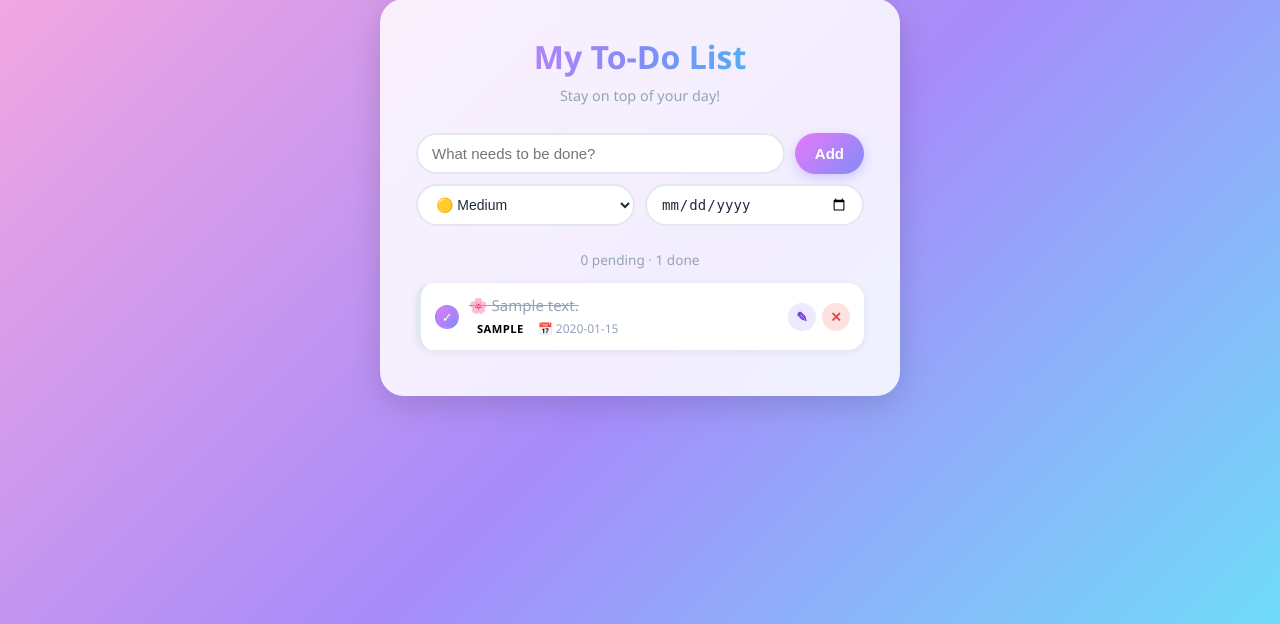
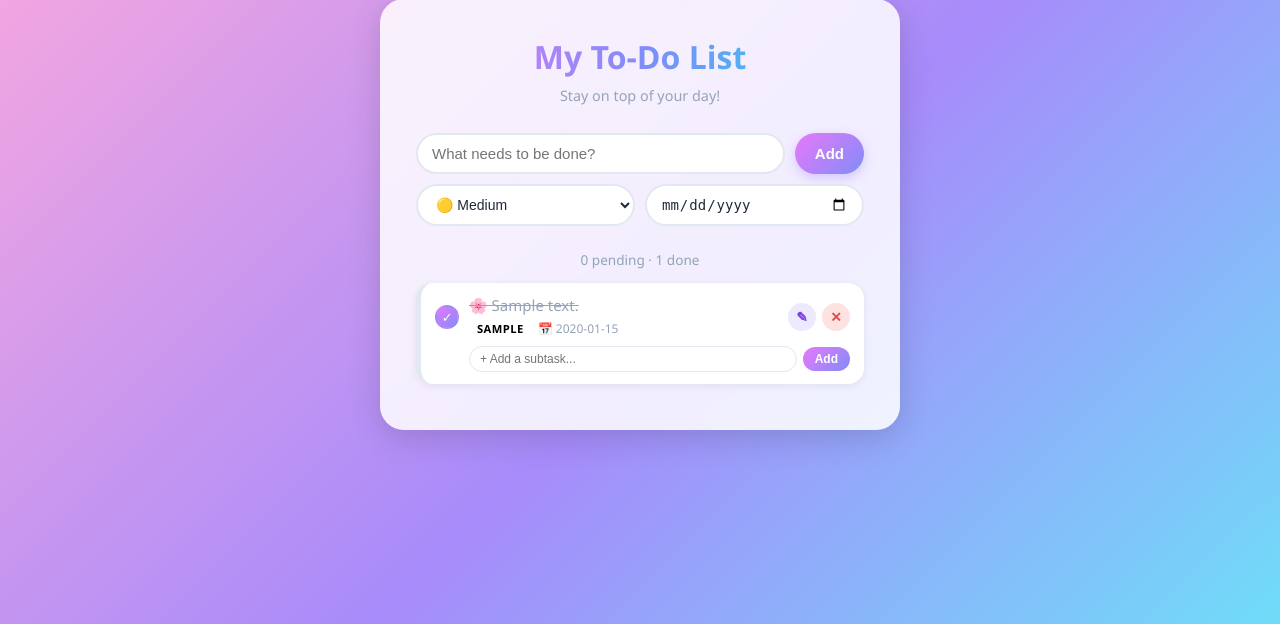
Before and after one commit to novshita/todo-app, a Flask app: page / in a window 1280 px wide. Shown: the part 41-665 px from the top of the page. Run offline with Flask 3, Linux system fonts and the light colour scheme; tables that the repository leaves empty hold one stand-in row (values such as "Sample post").

Commit message:
Add subtasks feature with clean layout and DB migration
- Added subtasks column to SQLite schema with auto-migration for existing DBs
- New routes: add, toggle, and delete subtasks
- Restructured task list layout so subtasks appear below the main task row
- Fixed messy horizontal layout by wrapping main task in .task-row div

Co-Authored-By: Claude Sonnet 4.6 <noreply@anthropic.com>

```diff
--- a/app.py
+++ b/app.py
@@ -1,5 +1,6 @@
 import sqlite3
 import os
+import json
 from flask import Flask, render_template, request, redirect, url_for
 
 app = Flask(__name__)
@@ -22,19 +23,40 @@ def init_db():
                 text     TEXT    NOT NULL,
                 done     INTEGER NOT NULL DEFAULT 0,
                 priority TEXT    NOT NULL DEFAULT 'medium',
-                due_date TEXT             DEFAULT ''
+                due_date TEXT             DEFAULT '',
+                subtasks TEXT             DEFAULT '[]'
             )
         """)
+        # migrate: add subtasks column if upgrading from an older DB
+        cols = [r[1] for r in conn.execute("PRAGMA table_info(tasks)").fetchall()]
+        if "subtasks" not in cols:
+            conn.execute("ALTER TABLE tasks ADD COLUMN subtasks TEXT DEFAULT '[]'")
 
 
 init_db()
+
+
+def parse_subtasks(subtasks_json):
+    try:
+        return json.loads(subtasks_json or "[]")
+    except:
+        return []
+
+
+def serialize_subtasks(subtasks):
+    return json.dumps(subtasks)
 
 
 @app.route("/")
 def index():
     edit_id = request.args.get("edit", type=int, default=-1)
     with get_db() as conn:
-        tasks = conn.execute("SELECT * FROM tasks ORDER BY id").fetchall()
+        task_rows = conn.execute("SELECT * FROM tasks ORDER BY id").fetchall()
+        tasks = []
+        for row in task_rows:
+            task_dict = dict(row)
+            task_dict["subtasks"] = parse_subtasks(task_dict["subtasks"])
+            tasks.append(task_dict)
     return render_template("index.html", tasks=tasks, edit_id=edit_id)
 
 
@@ -46,8 +68,8 @@ def add():
     if task:
         with get_db() as conn:
             conn.execute(
-                "INSERT INTO tasks (text, priority, due_date) VALUES (?, ?, ?)",
-                (task, priority, due_date)
+                "INSERT INTO tasks (text, priority, due_date, subtasks) VALUES (?, ?, ?, ?)",
+                (task, priority, due_date, "[]")
             )
     return redirect(url_for("index"))
 
@@ -57,14 +79,16 @@ def edit(task_id):
     new_text = request.form.get("text")
     if new_text:
         with get_db() as conn:
-            conn.execute("UPDATE tasks SET text = ? WHERE id = ?", (new_text, task_id))
+            conn.execute("UPDATE tasks SET text = ? WHERE id = ?",
+                         (new_text, task_id))
     return redirect(url_for("index"))
 
 
 @app.route("/toggle/<int:task_id>")
 def toggle(task_id):
     with get_db() as conn:
-        conn.execute("UPDATE tasks SET done = NOT done WHERE id = ?", (task_id,))
+        conn.execute(
+            "UPDATE tasks SET done = NOT done WHERE id = ?", (task_id,))
     return redirect(url_for("index"))
 
 
@@ -75,5 +99,51 @@ def delete(task_id):
     return redirect(url_for("index"))
 
 
+@app.route("/add-subtask/<int:task_id>", methods=["POST"])
+def add_subtask(task_id):
+    subtask_text = request.form.get("subtask_text")
+    if subtask_text:
+        with get_db() as conn:
+            task_row = conn.execute(
+                "SELECT subtasks FROM tasks WHERE id = ?", (task_id,)).fetchone()
+            if task_row:
+                subtasks = parse_subtasks(task_row["subtasks"])
+                new_id = max([s["id"] for s in subtasks], default=0) + 1
+                subtasks.append(
+                    {"id": new_id, "text": subtask_text, "done": False})
+                conn.execute("UPDATE tasks SET subtasks = ? WHERE id = ?",
+                             (serialize_subtasks(subtasks), task_id))
+    return redirect(url_for("index"))
+
+
+@app.route("/toggle-subtask/<int:task_id>/<int:subtask_id>")
+def toggle_subtask(task_id, subtask_id):
+    with get_db() as conn:
+        task_row = conn.execute(
+            "SELECT subtasks FROM tasks WHERE id = ?", (task_id,)).fetchone()
+        if task_row:
+            subtasks = parse_subtasks(task_row["subtasks"])
+            for subtask in subtasks:
+                if subtask["id"] == subtask_id:
+                    subtask["done"] = not subtask["done"]
+                    break
+            conn.execute("UPDATE tasks SET subtasks = ? WHERE id = ?",
+                         (serialize_subtasks(subtasks), task_id))
+    return redirect(url_for("index"))
+
+
+@app.route("/delete-subtask/<int:task_id>/<int:subtask_id>")
+def delete_subtask(task_id, subtask_id):
+    with get_db() as conn:
+        task_row = conn.execute(
+            "SELECT subtasks FROM tasks WHERE id = ?", (task_id,)).fetchone()
+        if task_row:
+            subtasks = parse_subtasks(task_row["subtasks"])
+            subtasks = [s for s in subtasks if s["id"] != subtask_id]
+            conn.execute("UPDATE tasks SET subtasks = ? WHERE id = ?",
+                         (serialize_subtasks(subtasks), task_id))
+    return redirect(url_for("index"))
+
+
 if __name__ == "__main__":
     app.run(host="0.0.0.0", port=5000, debug=True)
--- a/templates/index.html
+++ b/templates/index.html
@@ -61,7 +61,9 @@
             margin-bottom: 24px;
         }
 
-        input[type="text"], input[type="date"], select {
+        input[type="text"],
+        input[type="date"],
+        select {
             padding: 10px 14px;
             font-size: 14px;
             border: 2px solid #e2e8f0;
@@ -121,9 +123,7 @@
         }
 
         li {
-            display: flex;
-            align-items: center;
-            gap: 10px;
+            display: block;
             background: white;
             border-radius: 16px;
             padding: 12px 14px;
@@ -138,9 +138,23 @@
             box-shadow: 0 4px 12px rgba(0, 0, 0, 0.1);
         }
 
-        li.priority-high  { border-color: #ef4444; }
-        li.priority-medium { border-color: #f59e0b; }
-        li.priority-low   { border-color: #22c55e; }
+        .task-row {
+            display: flex;
+            align-items: center;
+            gap: 10px;
+        }
+
+        li.priority-high {
+            border-color: #ef4444;
+        }
+
+        li.priority-medium {
+            border-color: #f59e0b;
+        }
+
+        li.priority-low {
+            border-color: #22c55e;
+        }
 
         /* ── Toggle checkbox ── */
         a.toggle {
@@ -207,9 +221,20 @@
             letter-spacing: 0.04em;
         }
 
-        .badge-high   { background: #fee2e2; color: #ef4444; }
-        .badge-medium { background: #fef9c3; color: #ca8a04; }
-        .badge-low    { background: #dcfce7; color: #16a34a; }
+        .badge-high {
+            background: #fee2e2;
+            color: #ef4444;
+        }
+
+        .badge-medium {
+            background: #fef9c3;
+            color: #ca8a04;
+        }
+
+        .badge-low {
+            background: #dcfce7;
+            color: #16a34a;
+        }
 
         .due-date {
             font-size: 0.75rem;
@@ -223,7 +248,8 @@
             flex-shrink: 0;
         }
 
-        a.edit, a.delete {
+        a.edit,
+        a.delete {
             border-radius: 50%;
             width: 28px;
             height: 28px;
@@ -299,6 +325,78 @@
             background: #e2e8f0;
         }
 
+        /* ── Subtasks ── */
+        .subtasks-section {
+            margin-top: 10px;
+            padding-left: 34px;
+        }
+
+        .subtask {
+            display: flex;
+            align-items: center;
+            gap: 8px;
+            font-size: 13px;
+            color: #64748b;
+            padding: 4px 0;
+            border-bottom: 1px solid #f1f5f9;
+        }
+
+        .subtask:last-child {
+            border-bottom: none;
+        }
+
+        .subtask a.toggle {
+            width: 18px;
+            height: 18px;
+            min-width: 18px;
+            font-size: 0.6rem;
+        }
+
+        .subtask-text {
+            flex: 1;
+        }
+
+        .subtask-text.done {
+            text-decoration: line-through;
+            color: #cbd5e1;
+        }
+
+        .subtask a.delete {
+            width: 20px;
+            height: 20px;
+            background: transparent;
+            color: #cbd5e1;
+            font-size: 0.7rem;
+        }
+
+        .subtask a.delete:hover {
+            background: #fee2e2;
+            color: #ef4444;
+        }
+
+        .add-subtask-form {
+            display: flex;
+            align-items: center;
+            gap: 6px;
+            margin-top: 8px;
+            padding-left: 34px;
+        }
+
+        .add-subtask-form input[type="text"] {
+            flex: 1;
+            padding: 5px 10px;
+            font-size: 12px;
+            border-radius: 50px;
+            border: 1px solid #e2e8f0;
+        }
+
+        .add-subtask-form button {
+            padding: 5px 12px;
+            font-size: 12px;
+            border-radius: 50px;
+            box-shadow: none;
+        }
+
         /* ── Footer ── */
         .count {
             text-align: center;
@@ -350,16 +448,18 @@
             {% for task in tasks %}
             <li class="priority-{{ task.priority }}">
 
-                <a class="toggle {% if task.done %}checked{% endif %}"
-                   href="/toggle/{{ task.id }}" title="Mark complete">✓</a>
+                <!-- Main task row -->
+                <div class="task-row">
+                    <a class="toggle {% if task.done %}checked{% endif %}" href="/toggle/{{ task.id }}"
+                        title="Mark complete">✓</a>
 
-                {% if edit_id == task.id %}
+                    {% if edit_id == task.id %}
                     <form class="edit-form" action="/edit/{{ task.id }}" method="POST">
                         <input type="text" name="text" value="{{ task.text }}" required autofocus>
                         <button type="submit" class="btn-save">Save</button>
                         <a class="cancel" href="/" title="Cancel">✕</a>
                     </form>
-                {% else %}
+                    {% else %}
                     <div class="task-body">
                         <div class="task-text {% if task.done %}done{% endif %}">
                             {{ emojis[loop.index0 % 5] }} {{ task.text }}
@@ -371,12 +471,31 @@
                             {% endif %}
                         </div>
                     </div>
-
                     <div class="actions">
                         <a class="edit" href="/?edit={{ task.id }}" title="Edit">✎</a>
                         <a class="delete" href="/delete/{{ task.id }}" title="Delete">✕</a>
                     </div>
+                    {% endif %}
+                </div>
+
+                <!-- Subtasks below -->
+                {% if task.subtasks %}
+                <div class="subtasks-section">
+                    {% for subtask in task.subtasks %}
+                    <div class="subtask">
+                        <a class="toggle {% if subtask.done %}checked{% endif %}"
+                            href="/toggle-subtask/{{ task.id }}/{{ subtask.id }}" title="Mark complete">✓</a>
+                        <span class="subtask-text {% if subtask.done %}done{% endif %}">{{ subtask.text }}</span>
+                        <a class="delete" href="/delete-subtask/{{ task.id }}/{{ subtask.id }}" title="Delete">✕</a>
+                    </div>
+                    {% endfor %}
+                </div>
                 {% endif %}
+
+                <form class="add-subtask-form" action="/add-subtask/{{ task.id }}" method="POST">
+                    <input type="text" name="subtask_text" placeholder="+ Add a subtask...">
+                    <button type="submit">Add</button>
+                </form>
 
             </li>
             {% endfor %}
```
